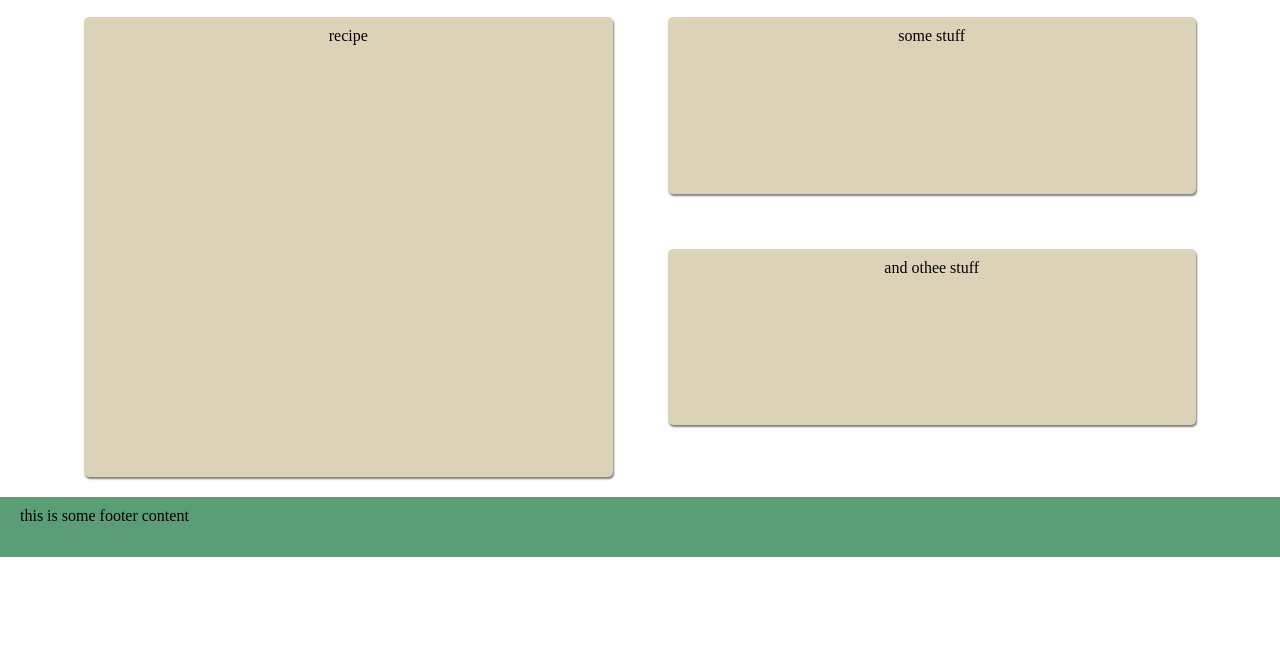
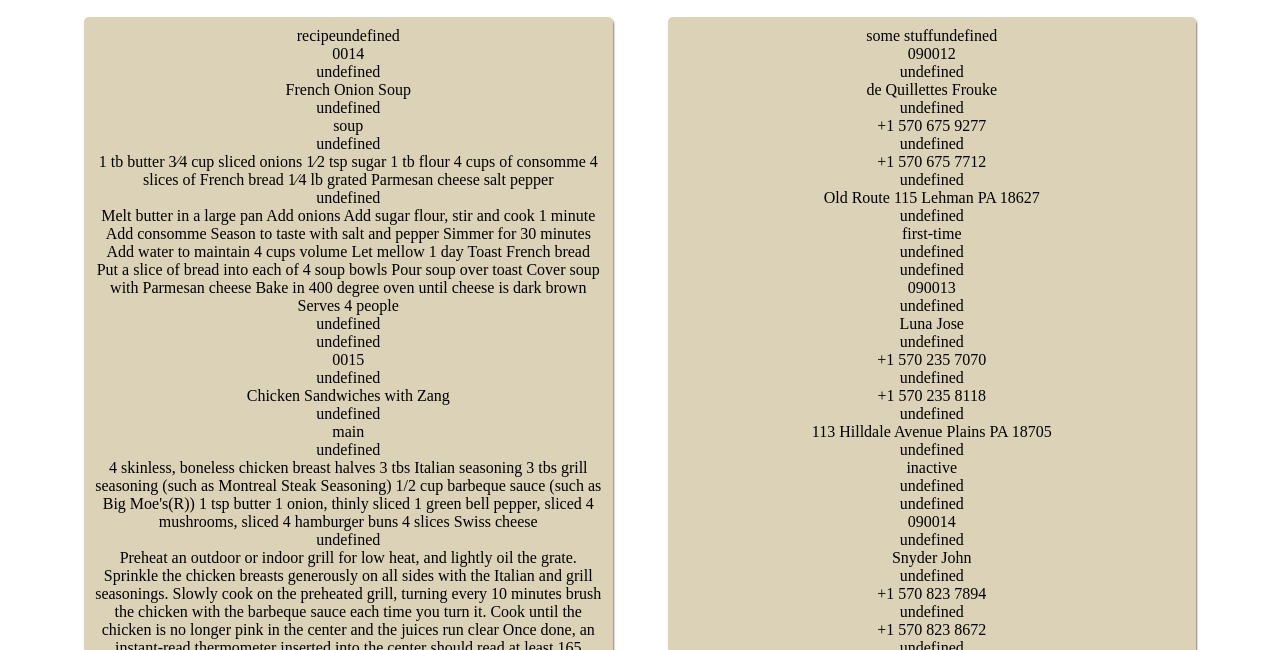
Before and after one commit to lunajos/restaurant, a website: page src/index.html in a window 1280 px wide. Shown: the part 150-800 px from the top of the page. Drawn offline with nearby package versions, Linux system fonts and the light colour scheme; files that its build step writes are made by us from their sources.

Commit message:
Get XML to DOM

```diff
--- a/src/index.html
+++ b/src/index.html
@@ -21,9 +21,9 @@
 	<div id="header"> <p>Customers</p> <p>Orders</p> <p>Reciepes</p> </div>
 		<h1>Food Reciepes</h1>
 	<div id="main-content" class="grid">
-		<div class="span-col- span-row-3 recipes">recipe</div>
-		<div class="span-col- span-row- customers">some stuff</div>
-		<div class="span-col- span-row-4 orders">and othee stuff</div>
+		<div class="span-col- span-row-3 recipe">recipe</div>
+		<div class="span-col- span-row- client">some stuff</div>
+		<div class="span-col- span-row-4 clientOrder">and othee stuff</div>
 	</div>
 
 	<div id="footer"> <p>this is some footer content</p> </div>
--- a/src/js/index.js
+++ b/src/js/index.js
@@ -59,10 +59,15 @@ function showXML(xml, root){
 		console.log(content);
 		console.log(content.length);
 
+
+		box = document.getElementsByClassName(root); // jshint ignore: line
+		console.log(box);
+
 		for (i = 0; i < content.length; i++) {
-			//box = document.getElementsByClassName('box'); // jshint ignore: line
 			for (x = 0; x < content[i].childNodes.length; x++) {
-				console.log(content[i].childNodes[x].textContent);
+				 if (content[i].childNodes[x].textContent.length) { // xml content to DOM
+						box[0].innerHTML += content[i].childNodes[x].innerHTML + '<br/>';
+				 }
 			}
 		} // end
 }
```
